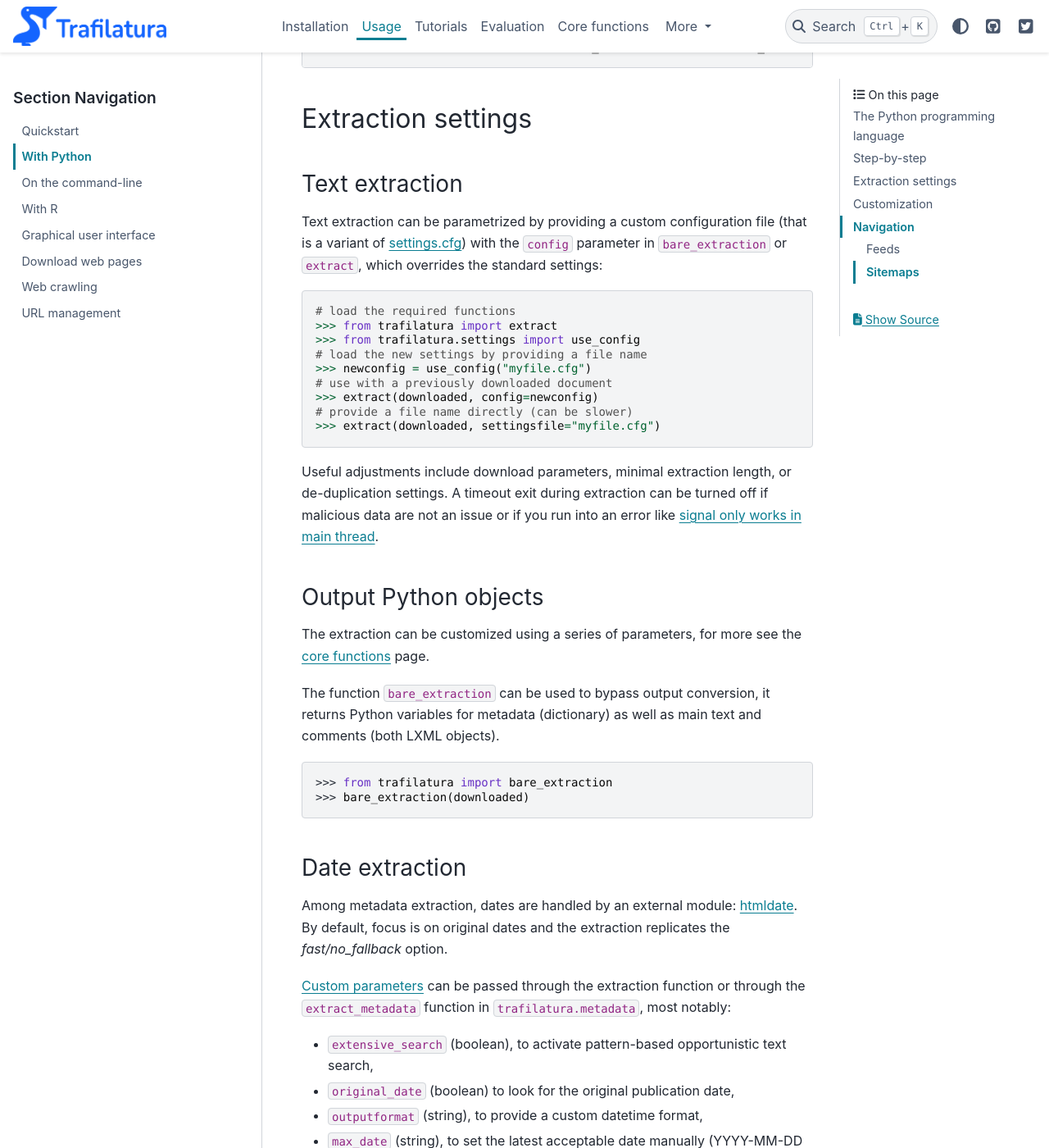
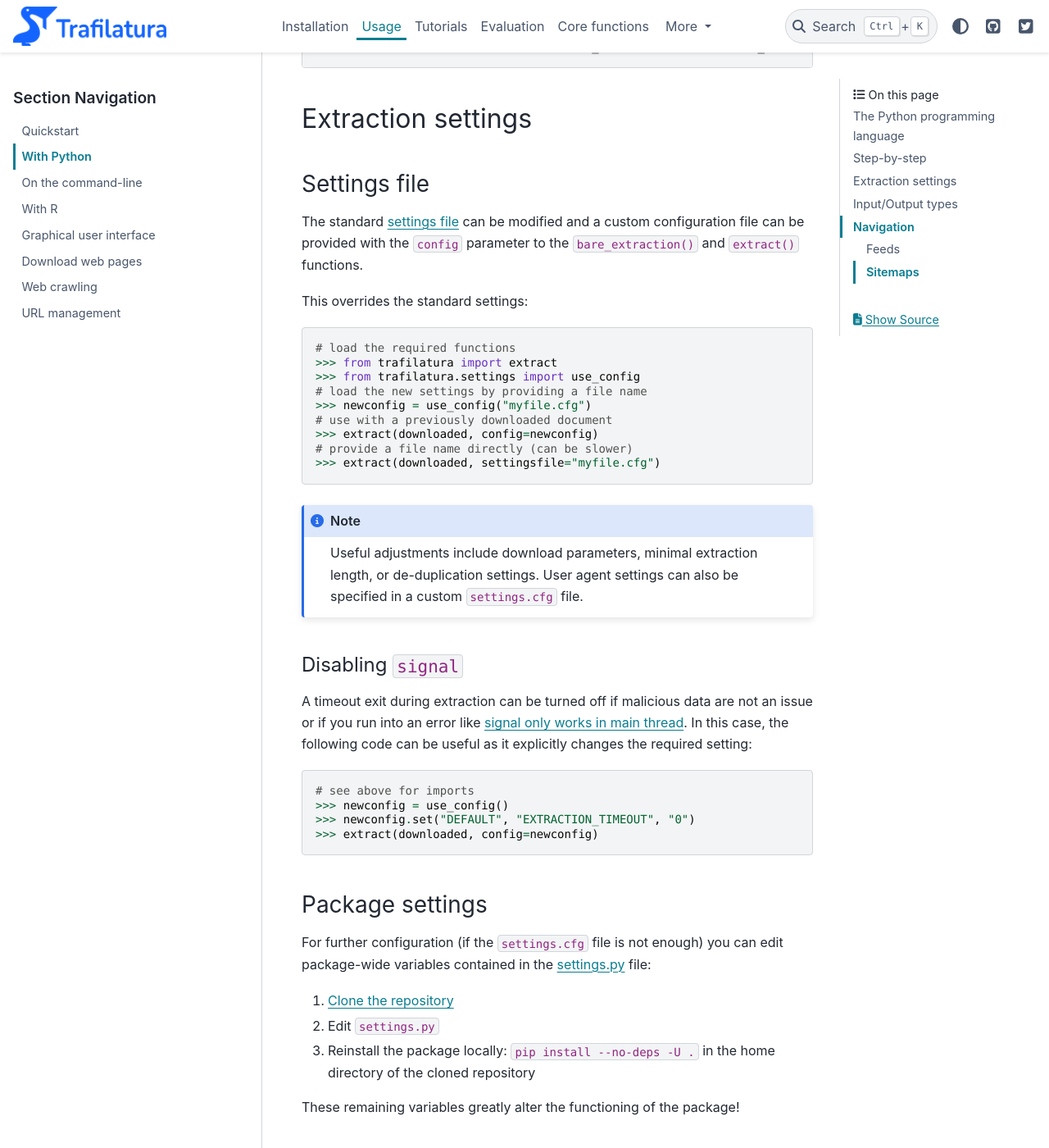
Before and after one commit to adbar/trafilatura, a Sphinx documentation site: the page built from docs/usage-python.rst, in a window 1280 px wide and 1400 px high, scrolled down 3927 px. Shown: the whole window at 82% size. Built offline with Sphinx 7.4.7 and the PyData theme 0.15.4, drawn with Linux system fonts in a browser that asks for light colours; some of the changed text lies outside the part shown.

Commit message:
docs reviewed (also related to #225)

```diff
--- a/docs/downloads.rst
+++ b/docs/downloads.rst
@@ -109,6 +109,18 @@
     $ trafilatura -i list.txt -o txtfiles/ --backup-dir htmlbackup/
 
 For more information, see `page on command-line use <usage-cli.html>`_.
+
+
+Troubleshooting
+---------------
+
+Download issues can be addressed by retrieving the files somewhere else (i.e. from already existing internet archives) or by using another download utility (see ``pycurl`` with Python and ``wget`` or ``curl`` on the command-line), and another IP or network infrastructure.
+
+- Installing the additional download utility ``pycurl`` manually or using ``pip3 install trafilatura[all]`` can alleviate the problem: another download library is used, leading to different results.
+- Several alternatives are available on the command-line, e.g. ``wget -O - "my_url" | trafilatura`` instead of ``trafilatura -u "my_url"``.
+
+.. note::
+    Downloads may fail because your IP or user agent are blocked. Trafilatura's crawling and download capacities do not bypass such restrictions.
 
 
 Enforcing politeness rules
--- a/docs/requirements.txt
+++ b/docs/requirements.txt
@@ -1,6 +1,6 @@
 # with version specifier
-sphinx>=5.0.2
+sphinx>=5.1.1
 pydata-sphinx-theme>=0.9.0
-docutils>=0.18.1
+docutils>=0.19
 # without version specifier
 trafilatura
--- a/docs/usage-python.rst
+++ b/docs/usage-python.rst
@@ -163,10 +163,13 @@
 Extraction settings
 -------------------
 
-Text extraction
-^^^^^^^^^^^^^^^
+Settings file
+^^^^^^^^^^^^^
 
-Text extraction can be parametrized by providing a custom configuration file (that is a variant of `settings.cfg <https://github.com/adbar/trafilatura/blob/master/trafilatura/settings.cfg>`_) with the ``config`` parameter in ``bare_extraction`` or ``extract``, which overrides the standard settings:
+
+The standard `settings file <https://github.com/adbar/trafilatura/blob/master/trafilatura/settings.cfg>`_ can be modified and a custom configuration file can be provided with the ``config`` parameter to the ``bare_extraction()`` and ``extract()`` functions.
+
+This overrides the standard settings:
 
 .. code-block:: python
 
@@ -180,24 +183,42 @@
     # provide a file name directly (can be slower)
     >>> extract(downloaded, settingsfile="myfile.cfg")
 
-Useful adjustments include download parameters, minimal extraction length, or de-duplication settings. A timeout exit during extraction can be turned off if malicious data are not an issue or if you run into an error like `signal only works in main thread <https://github.com/adbar/trafilatura/issues/202>`_.
+
+.. note::
+    Useful adjustments include download parameters, minimal extraction length, or de-duplication settings.
+    User agent settings can also be specified in a custom ``settings.cfg`` file.
 
 
-Output Python objects
-^^^^^^^^^^^^^^^^^^^^^
+Disabling ``signal``
+~~~~~~~~~~~~~~~~~~~~
 
-The extraction can be customized using a series of parameters, for more see the `core functions <corefunctions.html>`_ page.
-
-The function ``bare_extraction`` can be used to bypass output conversion, it returns Python variables for  metadata (dictionary) as well as main text and comments (both LXML objects).
+A timeout exit during extraction can be turned off if malicious data are not an issue or if you run into an error like `signal only works in main thread <https://github.com/adbar/trafilatura/issues/202>`_. In this case, the following code can be useful as it explicitly changes the required setting:
 
 .. code-block:: python
 
-    >>> from trafilatura import bare_extraction
-    >>> bare_extraction(downloaded)
+    # see above for imports
+    >>> newconfig = use_config()
+    >>> newconfig.set("DEFAULT", "EXTRACTION_TIMEOUT", "0")
+    >>> extract(downloaded, config=newconfig)
 
 
-Date extraction
-^^^^^^^^^^^^^^^
+Package settings
+^^^^^^^^^^^^^^^^
+
+For further configuration (if the ``settings.cfg`` file is not enough) you can edit package-wide variables contained in the `settings.py <https://github.com/adbar/trafilatura/blob/master/trafilatura/settings.py>`_ file:
+
+1. `Clone the repository <https://docs.github.com/en/free-pro-team@latest/github/using-git/which-remote-url-should-i-use>`_
+2. Edit ``settings.py``
+3. Reinstall the package locally: ``pip install --no-deps -U .`` in the home directory of the cloned repository
+
+These remaining variables greatly alter the functioning of the package!
+
+
+Metadata extraction
+^^^^^^^^^^^^^^^^^^^
+
+Date
+~~~~
 
 Among metadata extraction, dates are handled by an external module: `htmldate <https://github.com/adbar/htmldate>`_. By default, focus is on original dates and the extraction replicates the *fast/no_fallback* option.
 
@@ -215,8 +236,8 @@
     >>> extract(downloaded, output_format="xml", date_extraction_params={"extensive_search": True, "max_date": "2018-07-01"})
 
 
-Passing URLs
-^^^^^^^^^^^^
+URL
+~~~
 
 Even if the page to process has already been downloaded it can still be useful to pass the URL as an argument. See this `previous bug <https://github.com/adbar/trafilatura/issues/75>`_ for an example:
 
@@ -231,23 +252,20 @@
     # date found in URL, extraction successful
 
 
-Customization
--------------
+Input/Output types
+------------------
 
-Settings file
-^^^^^^^^^^^^^
+Python objects as output
+^^^^^^^^^^^^^^^^^^^^^^^^
 
+The extraction can be customized using a series of parameters, for more see the `core functions <corefunctions.html>`_ page.
 
-The standard `settings file <https://github.com/adbar/trafilatura/blob/master/trafilatura/settings.cfg>`_ can be modified. It currently entails variables related to text extraction.
+The function ``bare_extraction`` can be used to bypass output conversion, it returns Python variables for  metadata (dictionary) as well as main text and comments (both LXML objects).
 
 .. code-block:: python
 
-    >>> from trafilatura.settings import use_config
-    >>> myconfig = use_config('path/to/myfile')
-    >>> extract(downloaded, config=myconfig)
-
-
-User agent settings can also be specified in a custom ``settings.cfg`` file. Then you can apply the changes by parsing it beforehand and using the config argument.
+    >>> from trafilatura import bare_extraction
+    >>> bare_extraction(downloaded)
 
 
 Raw HTTP response objects
```
Also changed, not shown: other parts of docs/usage-python.rst (+0 -12 lines), docs/compendium.rst (+28 -55 lines), docs/corefunctions.rst (+67 -9 lines), docs/sources.rst (+19 -24 lines).
